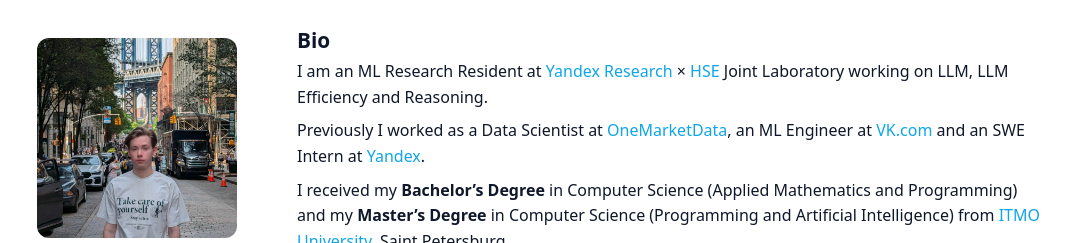
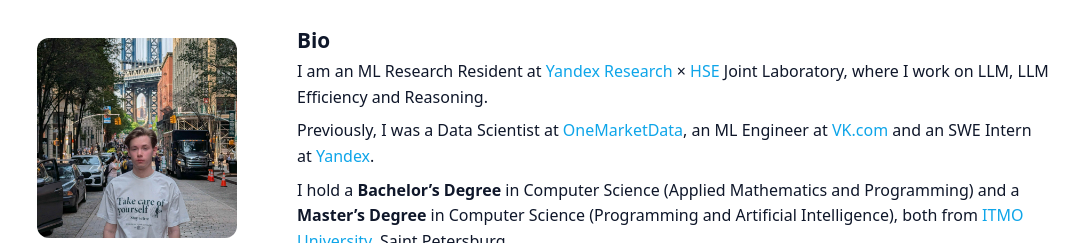
Before and after one commit to garipovroma/garipovroma.github.io, a plain HTML site: page index.html in a window 1280 px wide. Shown: the top 243 px of the page, without its empty margins (117-1196 px from the left). Drawn offline with Linux system fonts and the light colour scheme.

Commit message:
rephrase

```diff
--- a/index.html
+++ b/index.html
@@ -110,9 +110,9 @@
     <main>
       <section>
         <h2>Bio</h2>
-        <p>I am an ML Research Resident at <a href="https://research.yandex.com">Yandex Research</a> × <a href="https://cs.hse.ru/big-data/yandexlab/" target="_blank" rel="noopener">HSE</a> Joint Laboratory working on LLM, LLM Efficiency and Reasoning.</p>
-        <p>Previously I worked as a Data Scientist at <a href="https://www.onemarketdata.com/" target="_blank" rel="noopener">OneMarketData</a>, an ML Engineer at <a href="https://vk.com/" target="_blank" rel="noopener">VK.com</a> and an SWE Intern at <a href="https://yandex.com/" target="_blank" rel="noopener">Yandex</a>.</p>
-        <p>I received my <strong>Bachelor’s Degree</strong> in Computer Science (Applied Mathematics and Programming) and my <strong>Master’s Degree</strong> in Computer Science (Programming and Artificial Intelligence) from <a href="https://en.itmo.ru/" target="_blank" rel="noopener">ITMO University</a>, Saint Petersburg.</p>
+        <p>I am an ML Research Resident at <a href="https://research.yandex.com">Yandex Research</a> × <a href="https://cs.hse.ru/big-data/yandexlab/" target="_blank" rel="noopener">HSE</a> Joint Laboratory, where I work on LLM, LLM Efficiency and Reasoning.</p>
+        <p>Previously, I was a Data Scientist at <a href="https://www.onemarketdata.com/" target="_blank" rel="noopener">OneMarketData</a>, an ML Engineer at <a href="https://vk.com/" target="_blank" rel="noopener">VK.com</a> and an SWE Intern at <a href="https://yandex.com/" target="_blank" rel="noopener">Yandex</a>.</p>
+        <p>I hold a <strong>Bachelor’s Degree</strong> in Computer Science (Applied Mathematics and Programming) and a <strong>Master’s Degree</strong> in Computer Science (Programming and Artificial Intelligence), both from <a href="https://en.itmo.ru/" target="_blank" rel="noopener">ITMO University</a>, Saint Petersburg.</p>
       </section>
 
       <section id="interests">
```
